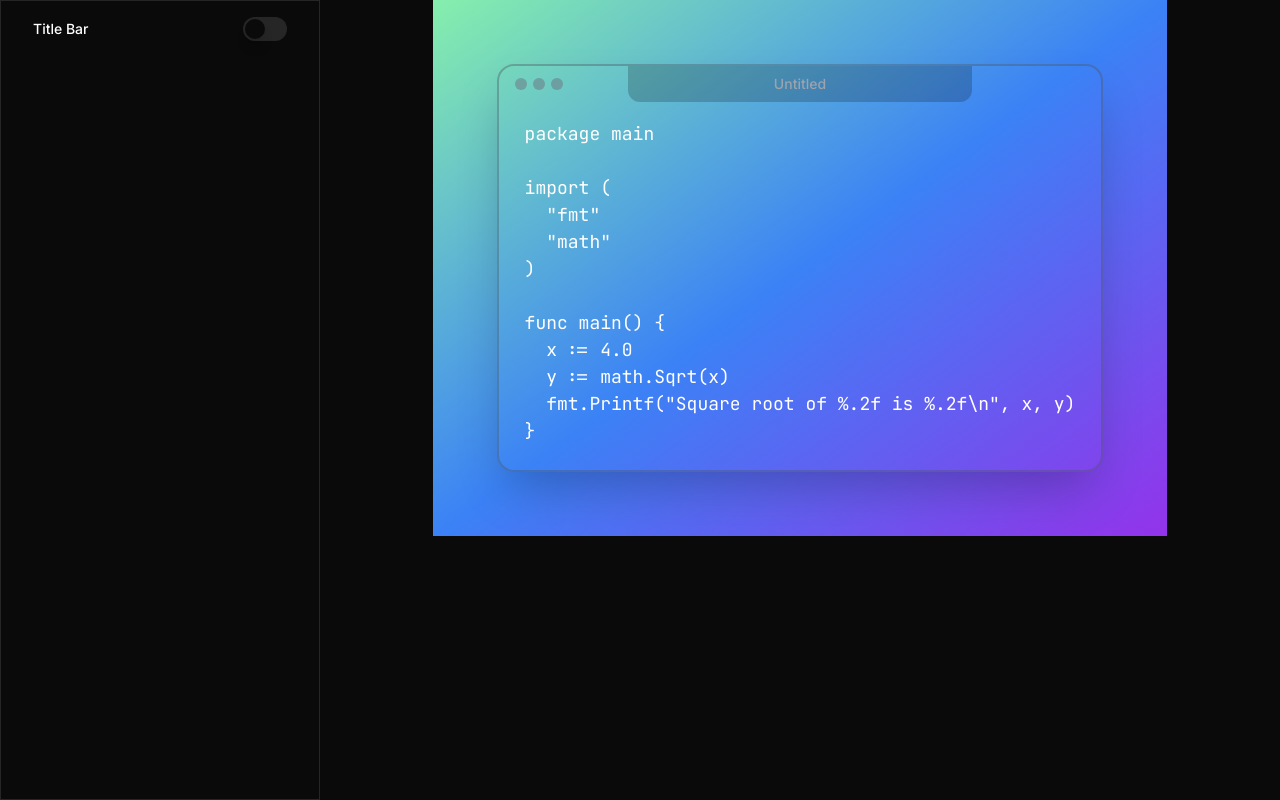
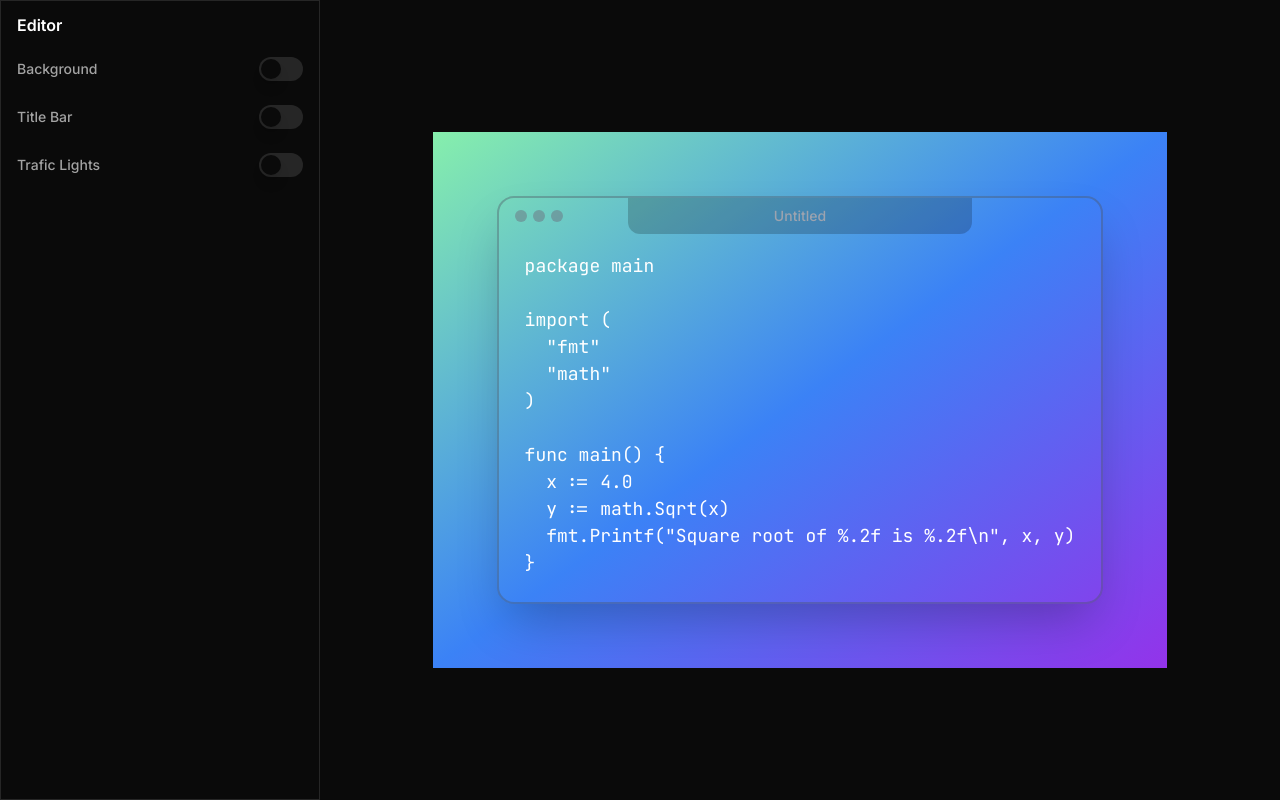
Before and after one commit to togawalk/code-screenshot, a React (Vite) app: page / in a window 1280 px wide. Built offline with nearby package versions, Linux system fonts and the light colour scheme; a small style sheet from the web is missing.

Commit message:
chore: sidebar

```diff
--- a/src/App.tsx
+++ b/src/App.tsx
@@ -17,7 +17,7 @@ function App() {
     <main className='min-h-screen bg-background text-white'>
       <Sidebar />
 
-      <div className='flex justify-center items-center pl-80'>
+      <div className='flex justify-center items-center pl-80 h-screen'>
         <link
           rel='stylesheet'
           href={themes[theme].theme}
@@ -30,7 +30,7 @@ function App() {
         />
         <div
           className={cn(
-            'overflow-hidden mb-2 transition-all ease-out',
+            'overflow-hidden transition-all ease-out',
             showBackground ? themes[theme].background : 'ring ring-neutral-900'
           )}
           style={{ padding }}
--- /dev/null
+++ b/src/components/SettingsGroup.tsx
@@ -0,0 +1,16 @@
+import { ReactNode } from 'react'
+
+export default function SettingsGroup({
+  children,
+  title,
+}: {
+  children: ReactNode
+  title: string
+}) {
+  return (
+    <div className='space-y-2 px-4'>
+      <p className='font-semibold py-3'>{title}</p>
+      <div className='space-y-6'>{children}</div>
+    </div>
+  )
+}
--- a/src/components/Sidebar.tsx
+++ b/src/components/Sidebar.tsx
@@ -1,15 +1,30 @@
 import { Switch } from '@/components/ui/switch'
 import { Label } from '@/components/ui/label'
+import SettingsGroup from './SettingsGroup'
 
 export default function Sidebar() {
   return (
     <aside className='w-80 flex flex-col fixed bg-card top-0 bottom-0 border'>
-      <div className='p-4'>
-        <fieldset className='flex items-center justify-between px-4'>
-          <Label htmlFor='show-title-bar'>Title Bar</Label>
+      <SettingsGroup title='Editor'>
+        <fieldset className='flex items-center justify-between'>
+          <Label htmlFor='show-title-bar' className='text-muted-foreground'>
+            Background
+          </Label>
           <Switch id='show-title-bar' />
         </fieldset>
-      </div>
+        <fieldset className='flex items-center justify-between'>
+          <Label htmlFor='show-title-bar' className='text-muted-foreground'>
+            Title Bar
+          </Label>
+          <Switch id='show-title-bar' />
+        </fieldset>
+        <fieldset className='flex items-center justify-between'>
+          <Label htmlFor='show-title-bar' className='text-muted-foreground'>
+            Trafic Lights
+          </Label>
+          <Switch id='show-title-bar' />
+        </fieldset>
+      </SettingsGroup>
     </aside>
   )
 }
```
